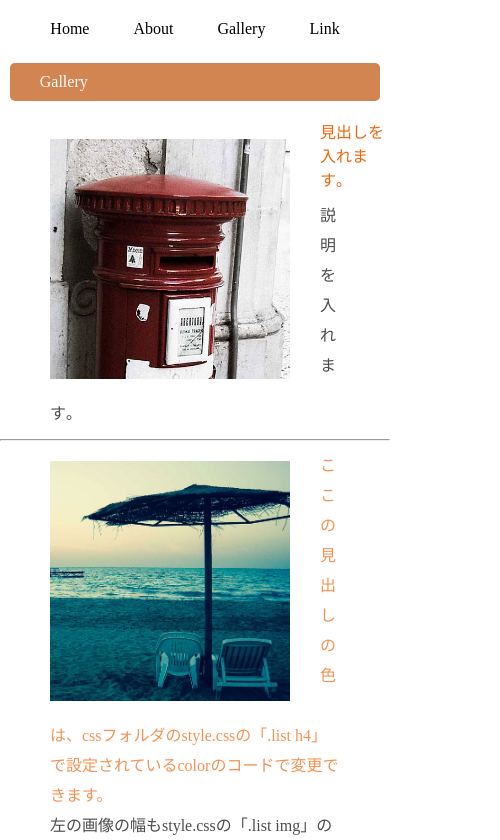
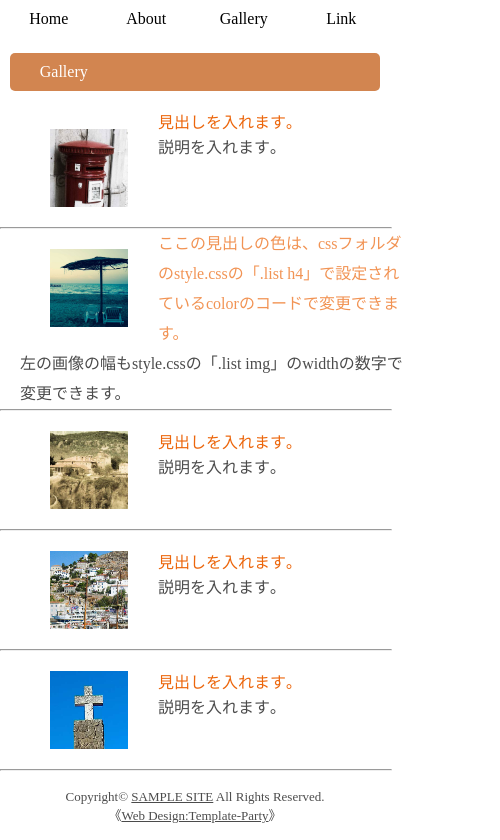
Before and after one commit to KOUDAI/it_univ_practice, a plain HTML site: page gallery.html in a window 390 px wide. Shown: the part 99-939 px from the top of the page, 500 px wide, since content can reach past the window. Drawn offline with Linux system fonts and the light colour scheme.

Commit message:
Update style.css

```diff
--- a/style.css
+++ b/style.css
@@ -167,3 +167,31 @@ th {
     border-radius: 5px;
     padding: 3px 10px;
 }
+/* モバイル版
+---------------------- */
+
+@media (max-width: 800px) {
+    * {
+        width: 100%;
+        height: auto;
+    }
+    .nav-list {
+        display: flex;
+    }
+    .information {
+        padding: 0;
+        padding-left: 20px;
+
+    }
+    .rule {
+        padding: 0;
+        padding-left: 20px;
+    }
+    .text-center {
+        width: 40%;
+    }
+    .imgsample {
+        width: 20%;
+        height: auto;
+    }
+}
```
